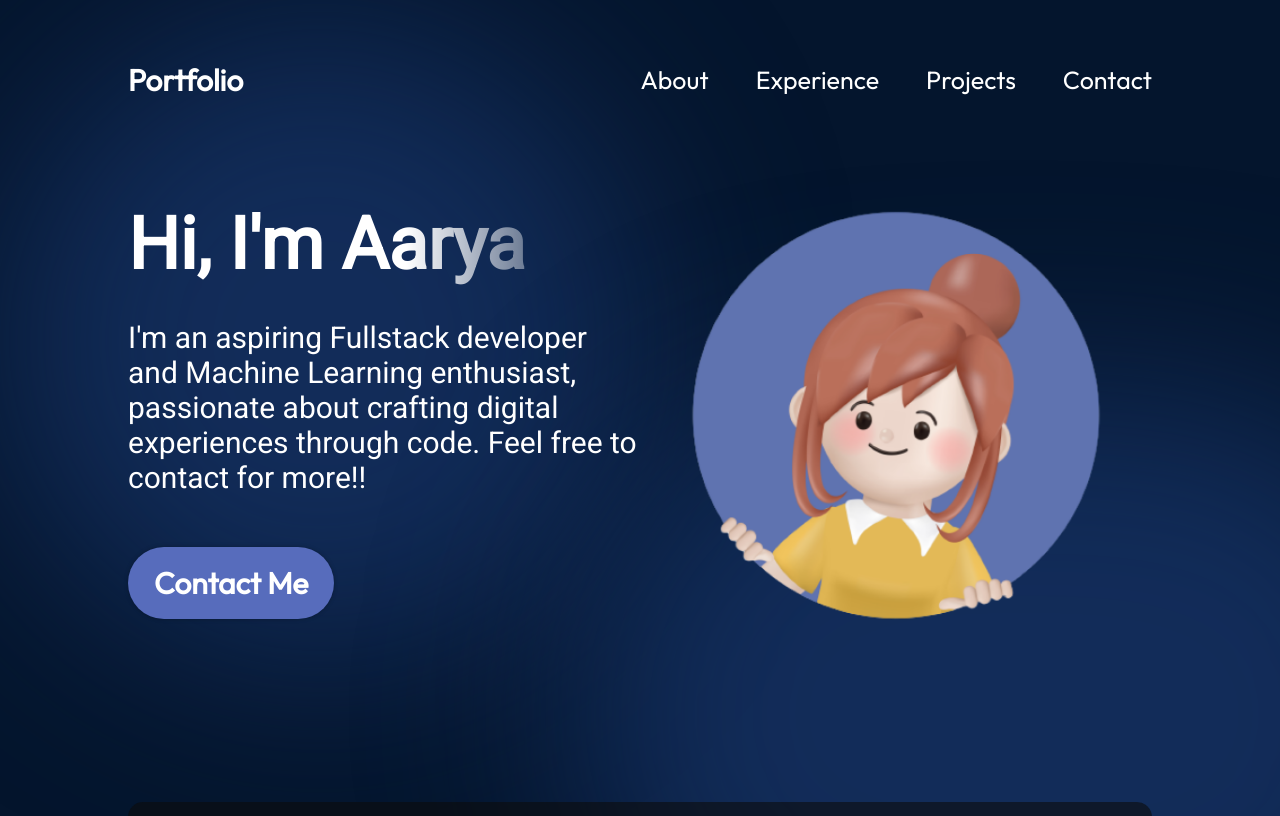
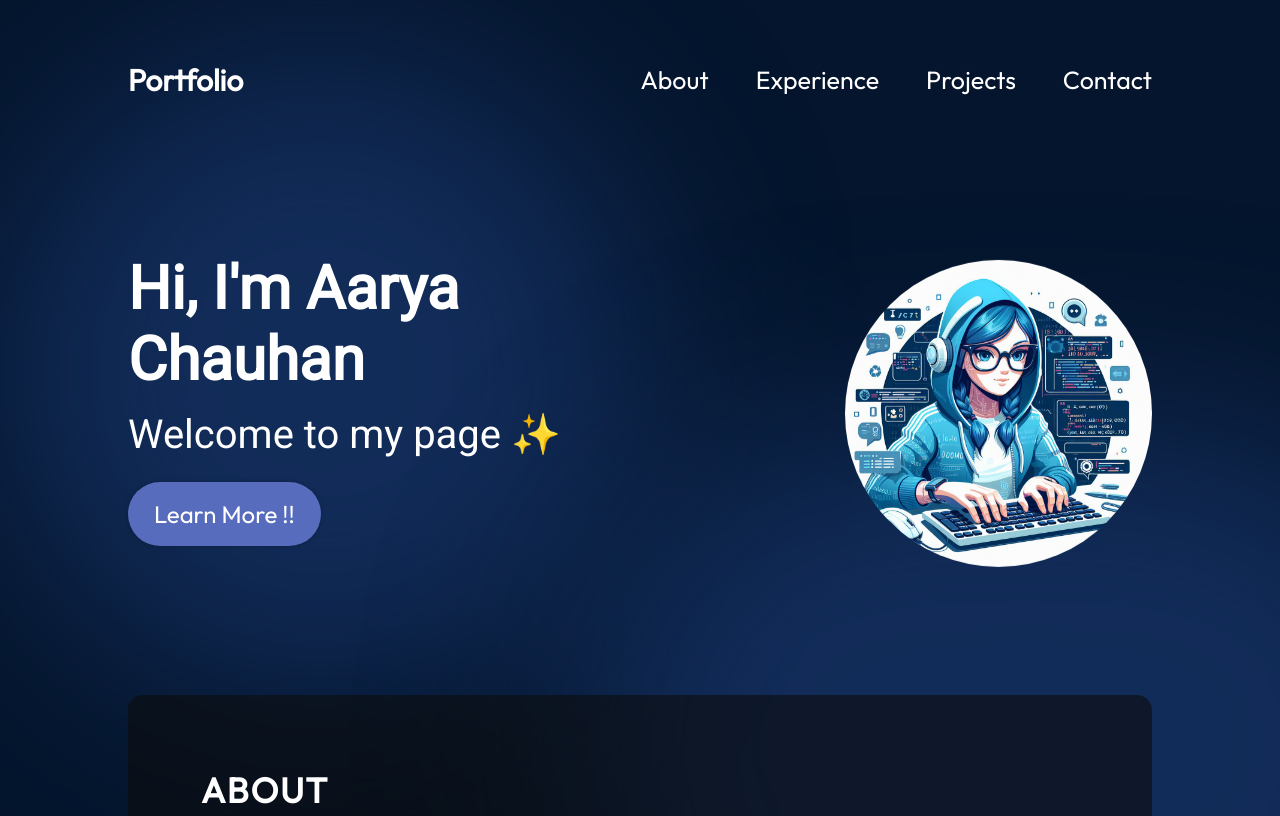
Before and after one commit to Aarya-Chauhan/Portfolio-lone-page, a React (Vite) app: page / in a window 1280 px wide. Shown: the top 816 px of the page. Built offline with nearby package versions, Linux system fonts and the light colour scheme; a web font is replaced by a local one.

Commit message:
completed hero section in wide layout

```diff
--- a/src/components/Hero/Hero.jsx
+++ b/src/components/Hero/Hero.jsx
@@ -7,17 +7,16 @@ export const Hero = () => {
   return (
     <section className={styles.container}>
       <div className={styles.content}>
-        <h1 className={styles.title}>Hi, I'm Aarya</h1>
+        <h1 className={styles.title}>Hi, I'm Aarya Chauhan</h1>
         <p className={styles.description}>
-        I'm an aspiring Fullstack developer and Machine Learning enthusiast, passionate about crafting digital experiences through code.
-        Feel free to contact for more!!
+          Welcome to my page ✨
         </p>
-        <a href="mailto:myemail@email.com" className={styles.contactBtn}>
-          Contact Me
+        <a href="#about" className={styles.contactBtn}>
+          Learn More !!
         </a>
       </div>
       <img
-        src={getImageUrl("hero/heroImage.png")}
+        src={getImageUrl("hero/heroImg.jpeg")}
         alt="Hero image of me"
         className={styles.heroImg}
       />
--- a/src/components/Hero/Hero.module.css
+++ b/src/components/Hero/Hero.module.css
@@ -5,14 +5,16 @@
   display: flex;
   align-items: center;
   justify-content: space-between;
-  margin-top: 49px;
   z-index: 1;
+  margin-top: 10vh;
   margin-left: 10%;
   margin-right: 10%;
 }
 
 .content {
   display: flex;
+  width: 55%;
+  margin-top: 3vw;
   flex-direction: column;
   align-items: flex-start;
   color: var(--color-text);
@@ -20,9 +22,10 @@
 }
 
 .title {
-  font-size: 72px;
-  font-weight: 900;
-  margin-bottom: 33px;
+  font-size: 60px;
+  font-weight: 1000;
+  margin: 2vh;
+  margin-left: 0;
   font-family: var(--font-roboto);
   background: linear-gradient(
     90deg,
@@ -34,9 +37,10 @@
 }
 
 .description {
-  font-size: 30px;
+  font-size: 40px;
   font-family: var(--font-roboto);
-  margin-bottom: 52px;
+  margin: 0;
+  margin-bottom: 3vh;
 }
 
 .contactBtn {
@@ -44,16 +48,17 @@
   background-color: var(--color-primary);
   color: var(--color-text);
   border-radius: 100px;
-  font-size: 30px;
-  font-weight: 600;
+  font-size: x-large;
+  font-weight: 100;
   padding: 17px 26px;
   box-shadow: 0 0 4px 0 rgba(0, 0, 0, 0.25);
 }
 
 .heroImg {
-  width: 50%;
+  width: 30%;
+  margin-top: 10vh;
   z-index: 1;
-
+  border-radius: 50%;
   animation-name: floating;
   animation-duration: 3s;
   animation-iteration-count: infinite;
```
Also changed, not shown: assets/hero/1.png (renamed from assets/hero/heroImage.png), assets/hero/heroImg.jpeg (added).
